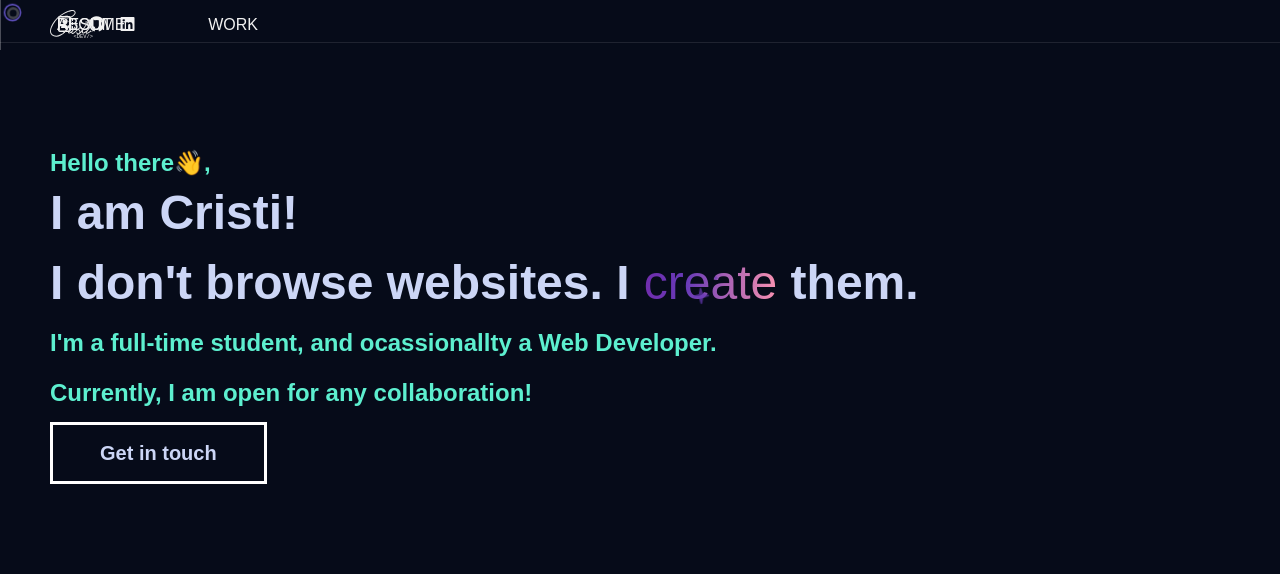
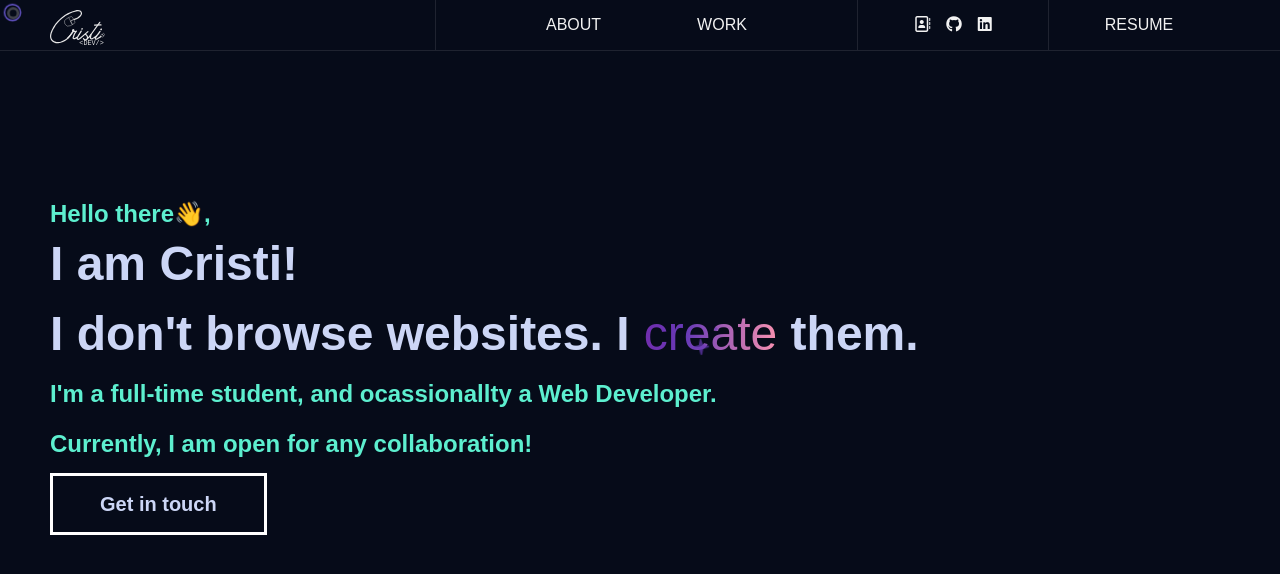
Before and after one commit to devcristi/testapp, a plain HTML site: page index.html in a window 1280 px wide. Drawn offline with nearby package versions, Linux system fonts and the light colour scheme.

Commit message:
Add files via upload

```diff
--- a/style.css
+++ b/style.css
@@ -164,10 +164,9 @@ a:hover {
 /*\*/
 
 nav {
-    top: 0;
 /*     animation: slide-in-top 2s;
     animation-delay: 5s; */
-    position: fixed;
+    position: sticky;
     display: flex;
     width: 100%;
     border-bottom: 1px solid var(--border-color);
@@ -175,8 +174,7 @@ nav {
 }
 
 nav .nav-section {
-    top: 0;
-    position: fixed;
+    position: sticky;
     padding: 1rem 3.5rem;
     display: flex;
     gap: 1rem;
@@ -186,8 +184,7 @@ nav .nav-section {
 }
 
 #nav-mobile-section {
-    position: fixed;
-    top:0;
+    position: sticky;
     display: flex;
     flex-basis: calc(100% * (2 / 3));
     z-index: 2;
```
